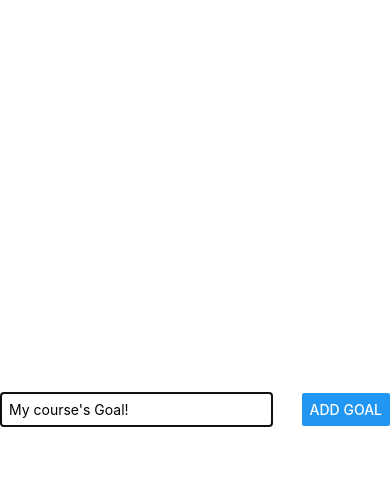
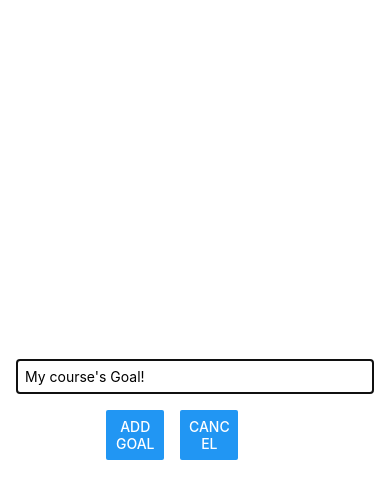
Before and after one commit to MaNaSDeo/react-native-udemy-maximilian-schwarzm-ller, a React Native app in the folder RNCourse/: screen / in a window 390 px wide. Both pictures are taken after a click on the button "ADD NEW GOAL". Shown: the top 498 px of the page. Built offline with nearby package versions, Linux system fonts and the light colour scheme.

Commit message:
style modal overlay

```diff
--- a/RNCourse/Components/GoalInput.js
+++ b/RNCourse/Components/GoalInput.js
@@ -23,7 +23,14 @@ function GoalInput(props) {
           onChangeText={goalInputHandler}
           value={enteredGoalText}
         />
-        <Button title="Add Goal" onPress={addGoalHandler} />
+        <View style={styles.btnContainer}>
+          <View style={styles.button}>
+            <Button title="Add Goal" onPress={addGoalHandler} />
+          </View>
+          <View style={styles.button}>
+            <Button title="Cancel" />
+          </View>
+        </View>
       </View>
     </Modal>
   );
@@ -32,19 +39,26 @@ function GoalInput(props) {
 const styles = StyleSheet.create({
   inputContainer: {
     flex: 1,
-    flexDirection: "row",
-    justifyContent: "space-between",
+    justifyContent: "center",
     alignItems: "center",
     marginBottom: 24,
     borderBottomWidth: 1,
     borderBottomColor: "#cccccc",
+    padding: 16,
+  },
+  btnContainer: {
+    flexDirection: "row",
+    marginTop: 16,
   },
   textInput: {
     borderWidth: 1,
     borderColor: "#cccccc",
-    width: "70%",
-    marginRight: 8,
+    width: "100%",
     padding: 8,
+  },
+  button: {
+    width: "30%",
+    marginHorizontal: 8,
   },
 });
 export default GoalInput;
```
